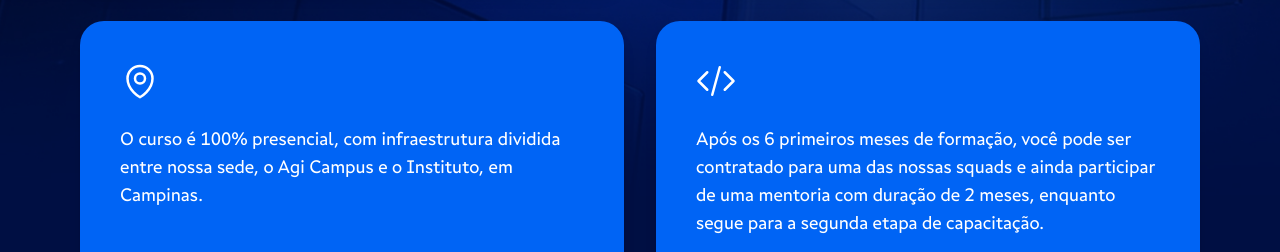
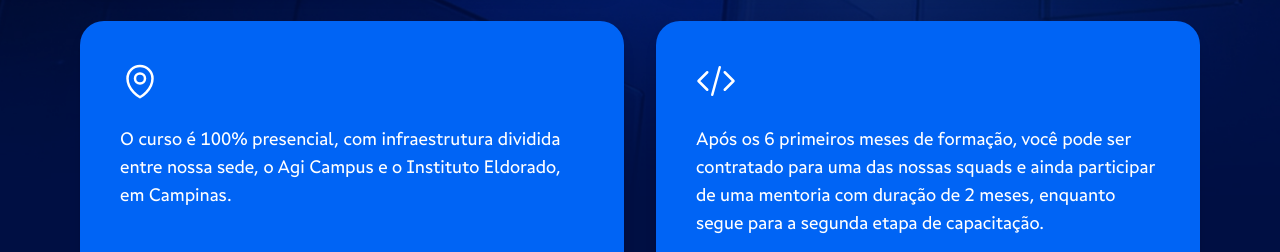
Before and after one commit to Uriel3coletivo/formacao-devs-ia, a Next.js app: page / in a window 1280 px wide. Shown: the part 2917-3169 px from the top of the page. Built offline with nearby package versions, Linux system fonts and the light colour scheme.

Commit message:
Update Diferenciais.jsx

```diff
--- a/src/components/Diferenciais.jsx
+++ b/src/components/Diferenciais.jsx
@@ -14,7 +14,7 @@ export default function Diferenciais() {
     },
     {
       paths: ["M15 10.5a3 3 0 11-6 0 3 3 0 016 0z", "M19.5 10.5c0 7.142-7.5 11.25-7.5 11.25S4.5 17.642 4.5 10.5a7.5 7.5 0 1115 0z"],
-      text: "O curso é 100% presencial, com infraestrutura dividida entre nossa sede, o Agi Campus e o Instituto, em Campinas."
+      text: "O curso é 100% presencial, com infraestrutura dividida entre nossa sede, o Agi Campus e o Instituto Eldorado, em Campinas."
     },
     {
       paths: ["M17.25 6.75L22.5 12l-5.25 5.25m-10.5 0L1.5 12l5.25-5.25m7.5-3l-4.5 16.5"],
```
